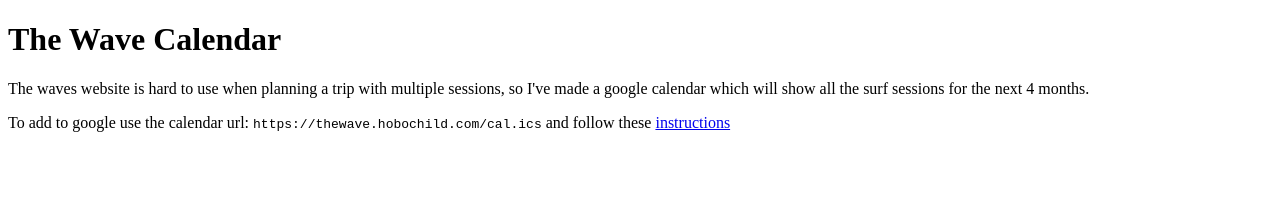
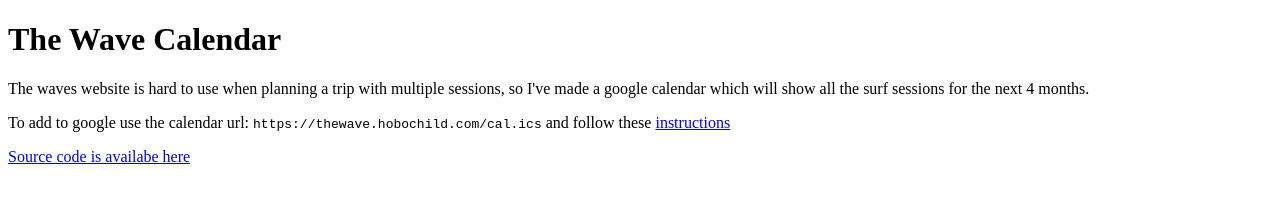
Before and after one commit to craigmulligan/thewavecal, a plain HTML site: page index.html in a window 1280 px wide. Drawn offline with Linux system fonts and the light colour scheme.

Commit message:
add readme

```diff
--- a/index.html
+++ b/index.html
@@ -11,6 +11,7 @@
     and follow these <a
       href="https://support.google.com/calendar/answer/37100?hl=en&co=GENIE.Platform%3DDesktop#:~:text=Use%20a%20link%20to%20add%20a%20public%20calendar">instructions</a>
   </p>
+
+  <p><a href="https://github.com/hobochild/thewavecal">Source code is availabe here</a></p>
 </body>
-
 </html>
```
Also changed, not shown: 1 other file.
